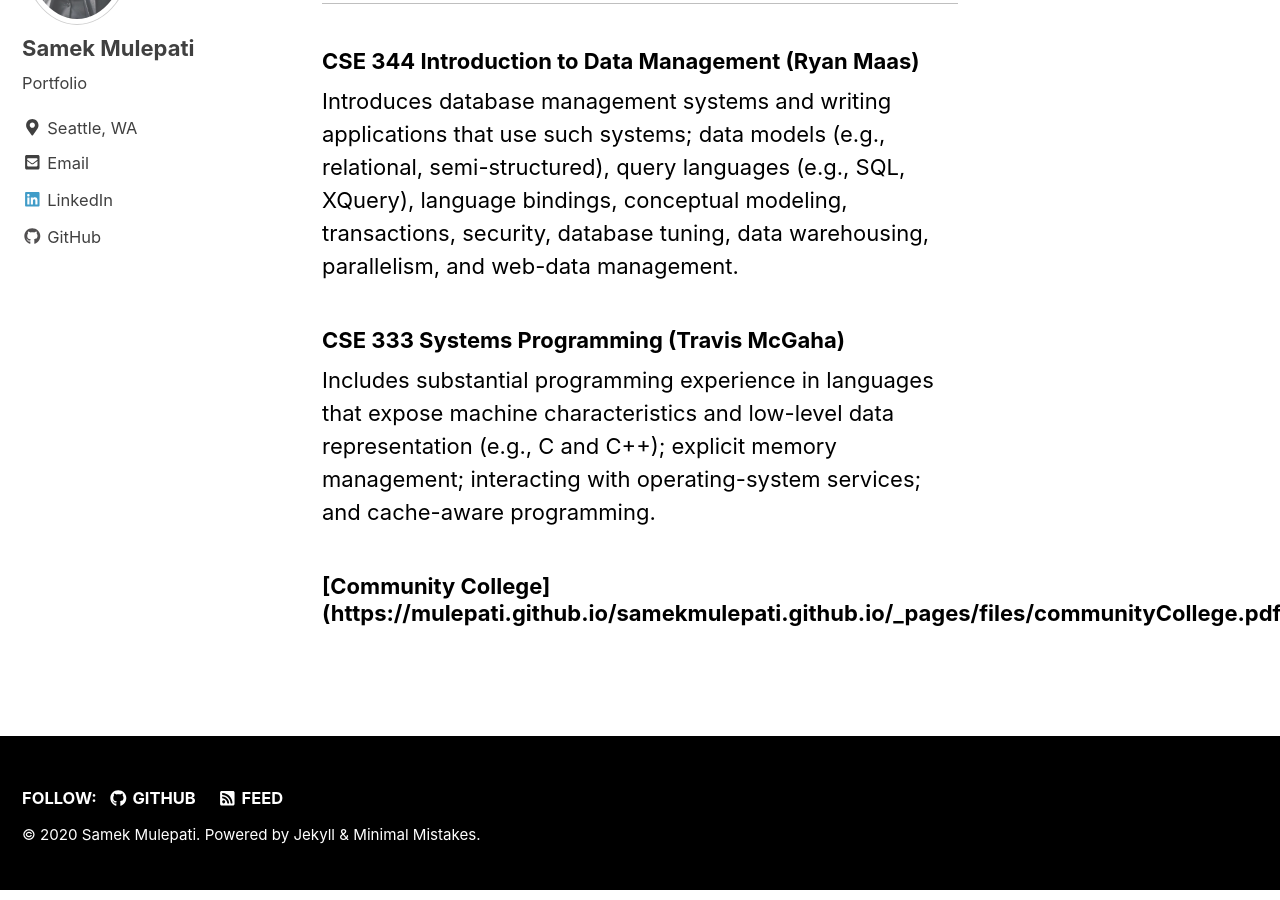
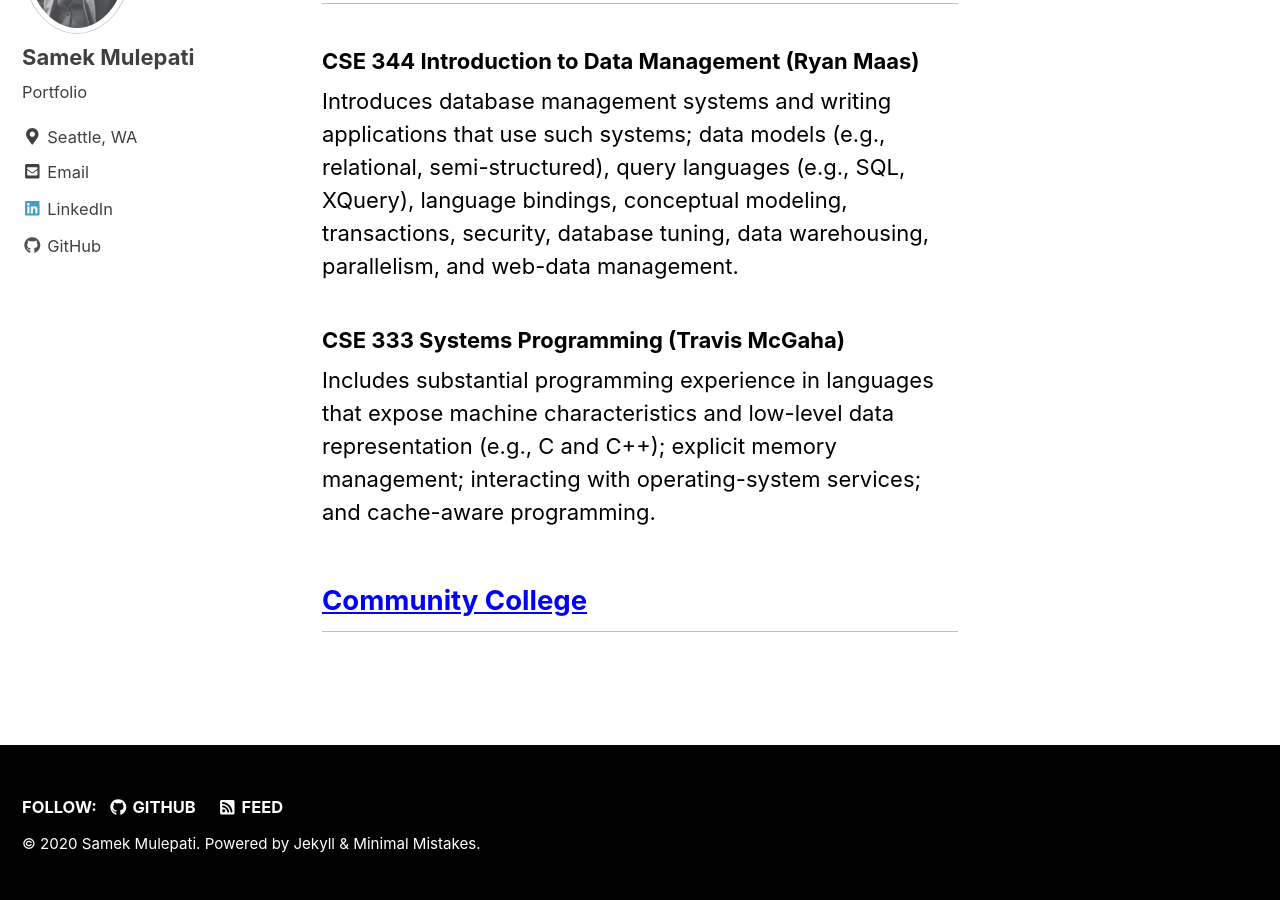
Before and after one commit to mulepati/samekmulepati.github.io, a Jekyll site: the page built from _pages/courses.md, in a window 1280 px wide and 900 px high, scrolled down 3212 px. Built offline with Jekyll 4.4.1, drawn with Linux system fonts in a browser that asks for light colours; nearby versions of some CDN libraries.

Commit message:
Update courses.md

```diff
--- a/_pages/courses.md
+++ b/_pages/courses.md
@@ -31,4 +31,6 @@ Covers the fundamentals of digital photography, including computational imaging;
 Introduces database management systems and writing applications that use such systems; data models (e.g., relational, semi-structured), query languages (e.g., SQL, XQuery), language bindings, conceptual modeling, transactions, security, database tuning, data warehousing, parallelism, and web-data management.
 ### CSE 333 Systems Programming (Travis McGaha)
 Includes substantial programming experience in languages that expose machine characteristics and low-level data representation (e.g., C and C++); explicit memory management; interacting with operating-system services; and cache-aware programming.
-### [Community College] (https://mulepati.github.io/samekmulepati.github.io/_pages/files/communityCollege.pdf)
+
+
+## [Community College](https://mulepati.github.io/samekmulepati.github.io/_pages/files/communityCollege.pdf)
```
